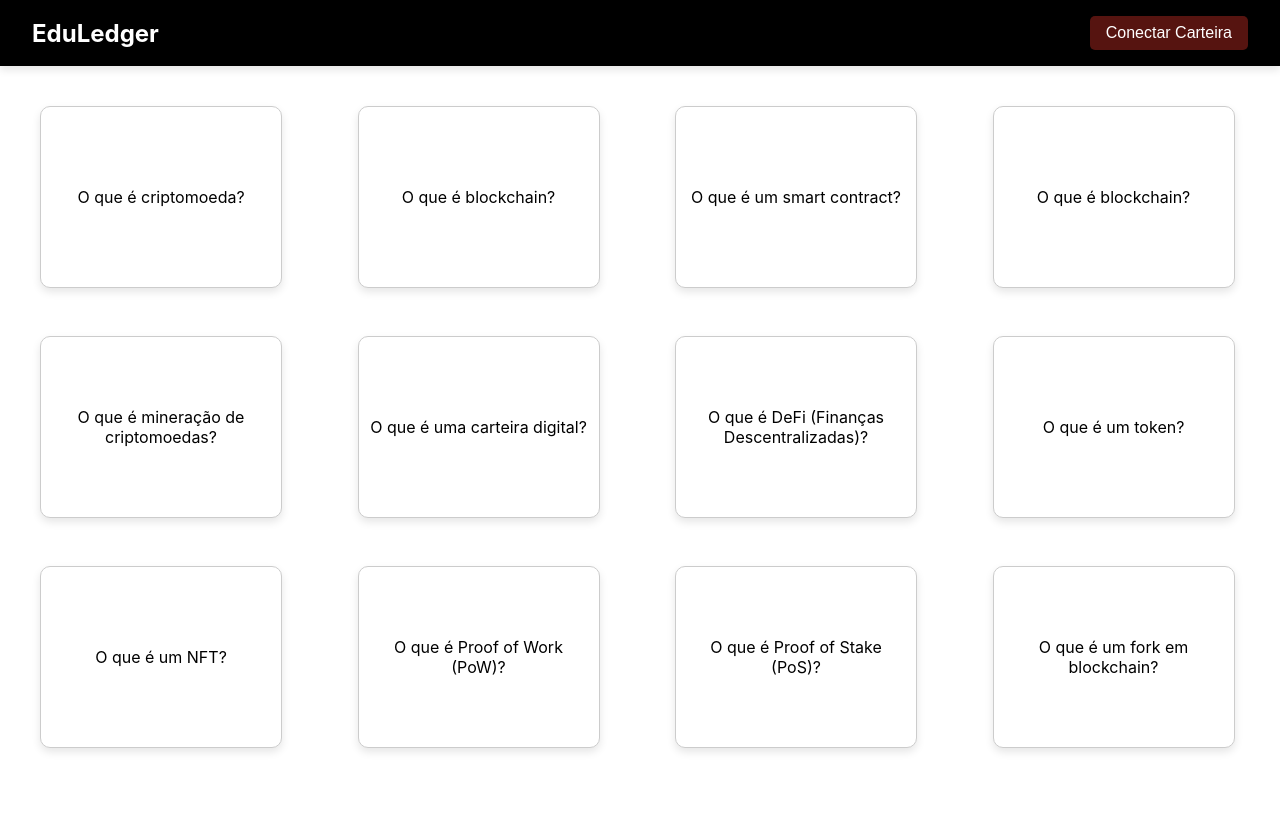
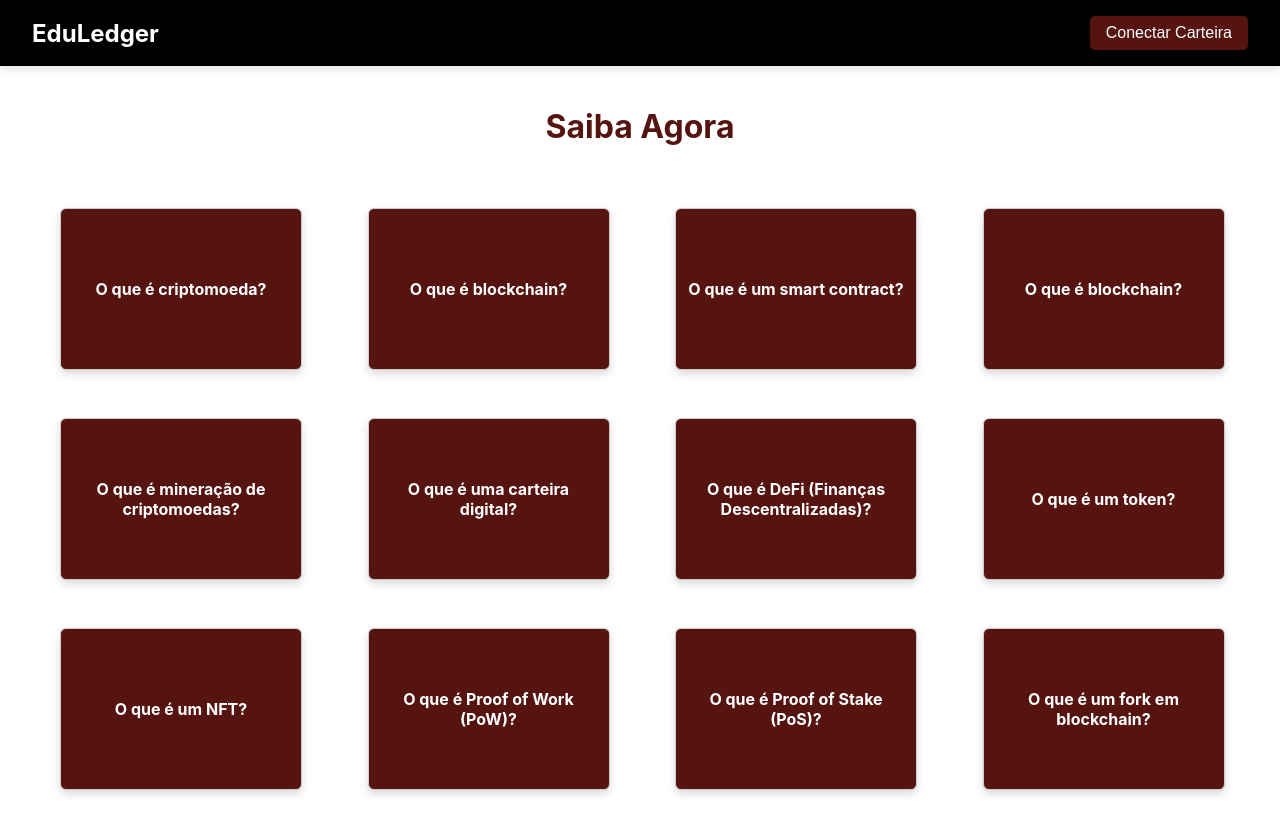
Before and after one commit to KlayvemGuimaraes/eduLedger-frontend, a React (Create React App) app in the folder frontend-eduledger/: page /flashcards in a window 1280 px wide. Shown: the top 834 px of the page. Built offline with nearby package versions, Linux system fonts and the light colour scheme.

Commit message:
update color and format flashcards

```diff
--- a/frontend-eduledger/src/components/FlashCards.tsx
+++ b/frontend-eduledger/src/components/FlashCards.tsx
@@ -3,7 +3,7 @@ import styled from 'styled-components';
 
 const FlashcardContainer = styled.div`
   width: 220px;
-  height: 160px;
+  height: 140px;
   perspective: 1000px;
   cursor: pointer;
   margin: 20px;
@@ -27,19 +27,23 @@ const FlashcardFace = styled.div`
   align-items: center;
   justify-content: center;
   border: 1px solid #ccc;
-  border-radius: 10px;
-  box-shadow: 0 4px 8px rgba(0, 0, 0, 0.1);
+  border-radius: 6px;
+  box-shadow: 0 4px 8px rgba(0, 0, 0, 0.15);
   padding: 10px;
   text-align: center;
 `;
 
 const FlashcardFront = styled(FlashcardFace)`
-  background-color: #fff;
+  background-color: #561410;
+  color: #fff;
+  font-weight: bold;
 `;
 
 const FlashcardBack = styled(FlashcardFace)`
   background-color: #f8f8f8;
   transform: rotateY(180deg);
+  color: #561410;
+  font-weight: bold;
 `;
 
 const Flashcard: React.FC<{ question: string; answer: string }> = ({ question, answer }) => {
@@ -67,6 +71,17 @@ const FlashcardGrid = styled.div`
   padding: 20px;
 `;
 
+const FlashcardPageContainer = styled.div`
+  padding: 20px;
+  text-align: center;
+`;
+
+const Title = styled.h1`
+  color: #561410;
+  font-weight: bold;
+  text-decoration: none;
+`;
+
 const FlashcardPage: React.FC = () => {
   const flashcards = [
     { question: 'O que é criptomoeda?', answer: 'Uma moeda digital que utiliza criptografia para segurança.' },
@@ -81,15 +96,17 @@ const FlashcardPage: React.FC = () => {
     { question: 'O que é Proof of Work (PoW)?', answer: 'É um mecanismo de consenso onde computadores resolvem problemas matemáticos para validar transações no blockchain.' },
     { question: 'O que é Proof of Stake (PoS)?', answer: 'É um mecanismo de consenso onde validadores são escolhidos com base na quantidade de criptomoedas que possuem.' },
     { question: 'O que é um fork em blockchain?', answer: 'É uma divisão na rede blockchain, podendo ser soft fork (compatível) ou hard fork (incompatível).' },
-    // Adicione mais flashcards conforme necessário
   ];
 
   return (
-    <FlashcardGrid>
-      {flashcards.map((flashcard, index) => (
-        <Flashcard key={index} question={flashcard.question} answer={flashcard.answer} />
-      ))}
-    </FlashcardGrid>
+    <FlashcardPageContainer>
+      <Title>Saiba Agora</Title>
+      <FlashcardGrid>
+        {flashcards.map((flashcard, index) => (
+          <Flashcard key={index} question={flashcard.question} answer={flashcard.answer} />
+        ))}
+      </FlashcardGrid>
+    </FlashcardPageContainer>
   );
 };
 
```
